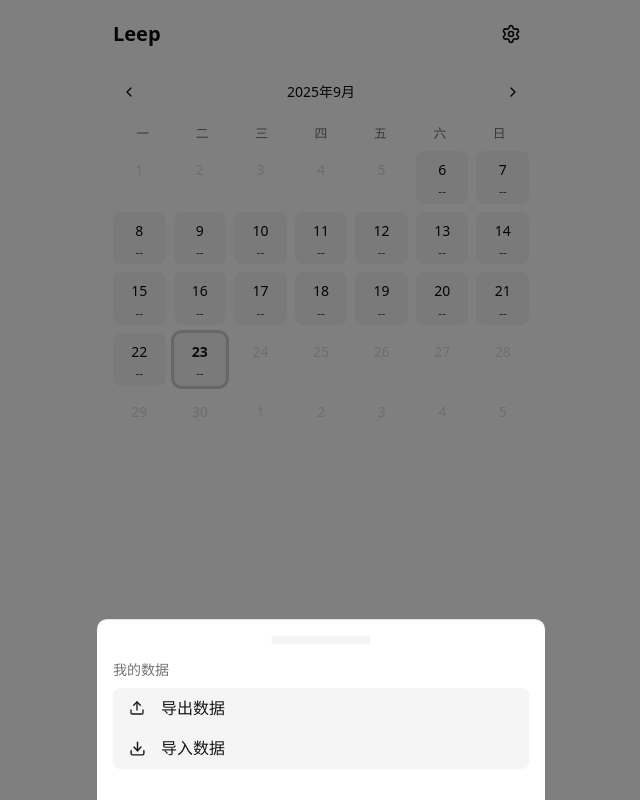
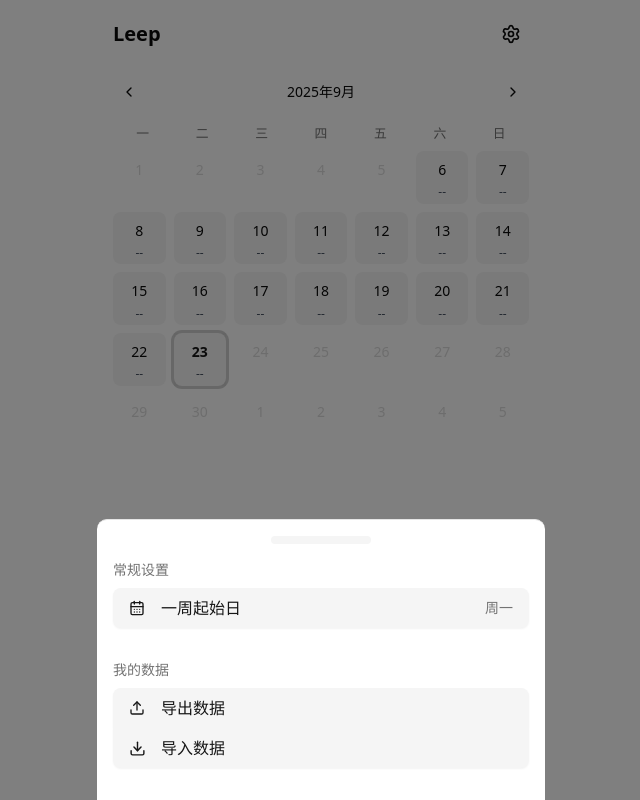
Before and after one commit to ilenceye/leep, a React (Vite) app: page / in a window 1280 px wide. Both pictures are taken after a click on the button 830 px from the left and 34 px from the top of the page. Shown: the whole page, without its empty margins (319-959 px from the left). Built offline with nearby package versions, Linux system fonts and the light colour scheme.

Commit message:
feat: user can change the week start day

```diff
--- a/src/components/LeepCalendar.tsx
+++ b/src/components/LeepCalendar.tsx
@@ -1,3 +1,4 @@
+import { useGlobalStore } from "@/hooks/useGlobalStore";
 import { cn } from "@/lib/classnames";
 import type { LeepMap } from "@/types";
 import { Calendar, CalendarDayButton } from "@/ui/calendar";
@@ -13,6 +14,7 @@ export function LeepCalendar({
   onSelect: (selectedDate: Date) => void;
   leeps: LeepMap;
 }) {
+  const weekStartsOn = useGlobalStore((s) => s.weekStartsOn);
   const start = startOfDay(new Date("2025-09-06"));
   const end = endOfDay(new Date());
 
@@ -25,7 +27,7 @@ export function LeepCalendar({
         disabled={{ before: start, after: end }}
         selected={selectedDate}
         onSelect={onSelect}
-        weekStartsOn={1}
+        weekStartsOn={weekStartsOn}
         locale={zhCN}
         components={{
           DayButton: ({ children, day, modifiers, className, ...props }) => {
--- a/src/components/Settings.tsx
+++ b/src/components/Settings.tsx
@@ -2,6 +2,7 @@ import { useState } from "react";
 
 import { ExportData } from "@/components/ExportData";
 import { ImportData } from "@/components/ImportData";
+import { UpdateWeekStartsOn } from "@/components/UpdateWeekStartsOn";
 import { Button } from "@/ui/button";
 import {
   Drawer,
@@ -32,6 +33,14 @@ export function Settings() {
         </DrawerHeader>
         <div className="p-4">
           <div className="space-y-2">
+            <h2 className="text-muted-foreground text-sm">常规设置</h2>
+            <div className="flex flex-col rounded-md">
+              <UpdateWeekStartsOn />
+            </div>
+          </div>
+        </div>
+        <div className="p-4">
+          <div className="space-y-2">
             <h2 className="text-muted-foreground text-sm">我的数据</h2>
             <div className="flex flex-col rounded-md">
               <ExportData />
--- /dev/null
+++ b/src/components/UpdateWeekStartsOn.tsx
@@ -0,0 +1,67 @@
+import { useGlobalStore } from "@/hooks/useGlobalStore";
+import { cn } from "@/lib/classnames";
+import { Button, buttonVariants } from "@/ui/button";
+import {
+  Drawer,
+  DrawerClose,
+  DrawerContent,
+  DrawerDescription,
+  DrawerHeader,
+  DrawerTitle,
+  DrawerTrigger,
+} from "@/ui/drawer";
+import { CalendarDaysIcon } from "lucide-react";
+
+export function UpdateWeekStartsOn() {
+  const setWeekStartsOn = useGlobalStore((s) => s.setWeekStartsOn);
+  const weekStartsOn = useGlobalStore((s) => s.weekStartsOn);
+  const displayWeekStartsOn = weekStartsOn === 0 ? "周日" : "周一";
+
+  return (
+    <Drawer>
+      <DrawerTrigger asChild>
+        <Button
+          variant="secondary"
+          size="lg"
+          className="justify-between px-4 text-base"
+        >
+          <span className="flex items-center gap-4">
+            <CalendarDaysIcon /> 一周起始日
+          </span>
+          <span className="text-muted-foreground text-sm">
+            {displayWeekStartsOn}
+          </span>
+        </Button>
+      </DrawerTrigger>
+      <DrawerContent>
+        <DrawerHeader>
+          <DrawerTitle>一周起始日</DrawerTitle>
+          <DrawerDescription className="sr-only"></DrawerDescription>
+        </DrawerHeader>
+        <div className="flex flex-col p-4">
+          <DrawerClose
+            className={cn(
+              buttonVariants({ variant: "secondary", size: "lg" }),
+              "rounded-b-none",
+              weekStartsOn === 0 && "font-bold",
+            )}
+            onClick={() => setWeekStartsOn(0)}
+          >
+            周日
+          </DrawerClose>
+          <DrawerClose
+            className={cn(
+              buttonVariants({ variant: "secondary", size: "lg" }),
+              "rounded-t-none border-t",
+              weekStartsOn === 1 && "font-bold",
+            )}
+            onClick={() => setWeekStartsOn(1)}
+          >
+            周一
+          </DrawerClose>
+        </div>
+        <div className="mt-4" />
+      </DrawerContent>
+    </Drawer>
+  );
+}
--- /dev/null
+++ b/src/hooks/useGlobalStore.ts
@@ -0,0 +1,26 @@
+import { create } from "zustand";
+import { persist } from "zustand/middleware";
+
+/**
+ * - 0 → 周日
+ * - 1 → 周一
+ */
+type WeekStartsOn = 0 | 1;
+
+type GlobalStore = {
+  weekStartsOn: WeekStartsOn;
+  setWeekStartsOn: (value: WeekStartsOn) => void;
+};
+
+export const useGlobalStore = create<GlobalStore>()(
+  persist(
+    (set) => ({
+      weekStartsOn: 1,
+      setWeekStartsOn: (value: WeekStartsOn) => set({ weekStartsOn: value }),
+    }),
+    {
+      name: "global-store",
+      version: 0,
+    },
+  ),
+);
```
